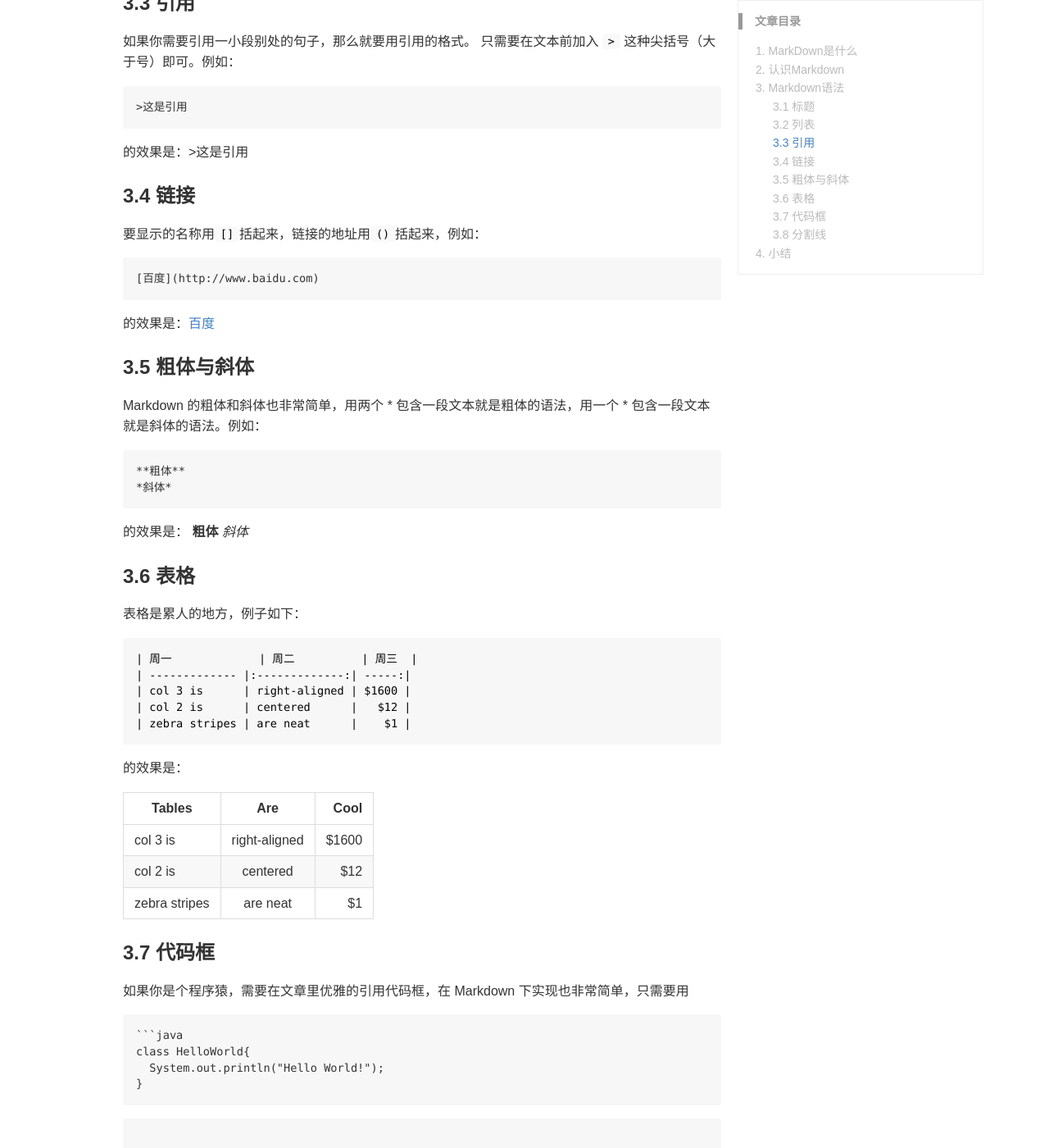
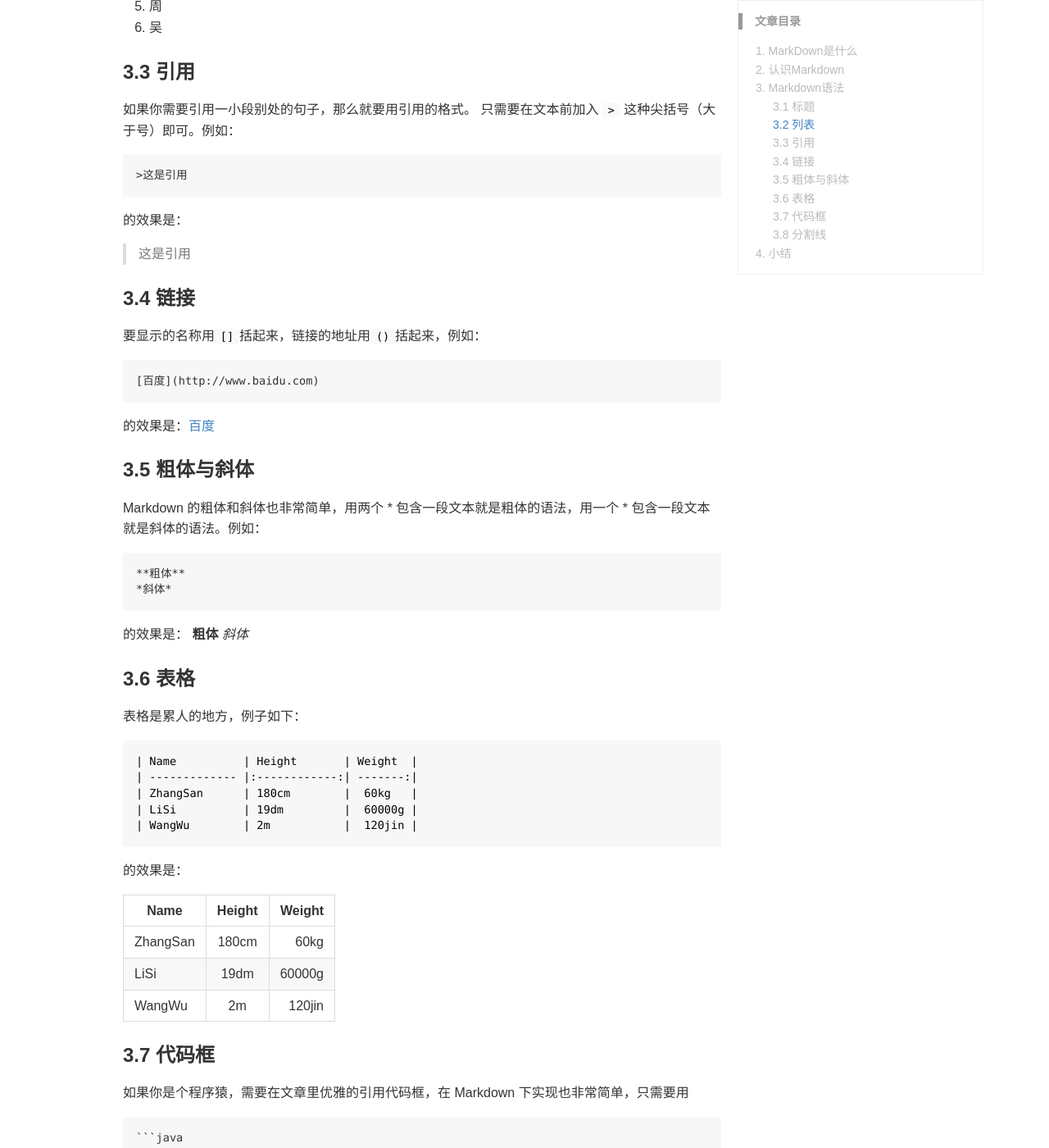
Before and after one commit to QiXingjun/QiXingjun.github.io, a Jekyll site: the page built from _posts/blog/2016-09-09-introduction-of-markdown.md, in a window 1280 px wide and 1400 px high, scrolled down 1756 px. Shown: the whole window at 82% size. Built offline with Jekyll 4.4.1, drawn with Linux system fonts in a browser that asks for light colours; comment, search, counter and statistics services are not loaded; some of the changed text lies outside the part shown.

Commit message:
Update 2016-09-09-introduction-of-markdown.md

`````diff
--- a/_posts/blog/2016-09-09-introduction-of-markdown.md
+++ b/_posts/blog/2016-09-09-introduction-of-markdown.md
@@ -48,9 +48,11 @@ Markdown 可谓是十分轻量的，学习成本也不需要太多，且一旦
 ```
 
 的效果是：
+
 -赵
 -钱
 -孙
+
 *李
 *周
 *吴
@@ -65,6 +67,7 @@ Markdown 可谓是十分轻量的，学习成本也不需要太多，且一旦
 ```
 
 的效果是：
+
 1. 赵
 2. 钱
 3. 孙
@@ -81,7 +84,9 @@ Markdown 可谓是十分轻量的，学习成本也不需要太多，且一旦
 >这是引用
 ```
 
-的效果是：>这是引用
+的效果是：
+
+>这是引用
 
 ### 3.4 链接
 
@@ -110,20 +115,20 @@ Markdown 的粗体和斜体也非常简单，用两个 * 包含一段文本就
 表格是累人的地方，例子如下：
 
 ````
-| 周一             | 周二          | 周三  |
-| ------------- |:-------------:| -----:|
-| col 3 is      | right-aligned | $1600 |
-| col 2 is      | centered      |   $12 |
-| zebra stripes | are neat      |    $1 |
+| Name          | Height       | Weight  |
+| ------------- |:------------:| -------:|
+| ZhangSan      | 180cm        |  60kg   |
+| LiSi          | 19dm         |  60000g |
+| WangWu        | 2m           |  120jin |
 ```
 
 的效果是：
 
-| Tables        | Are           | Cool  |
-| ------------- |:-------------:| -----:|
-| col 3 is      | right-aligned | $1600 |
-| col 2 is      | centered      |   $12 |
-| zebra stripes | are neat      |    $1 |
+| Name          | Height       | Weight  |
+| ------------- |:------------:| -------:|
+| ZhangSan      | 180cm        |  60kg   |
+| LiSi          | 19dm         |  60000g |
+| WangWu        | 2m           |  120jin |
 
 ### 3.7 代码框
 
`````
